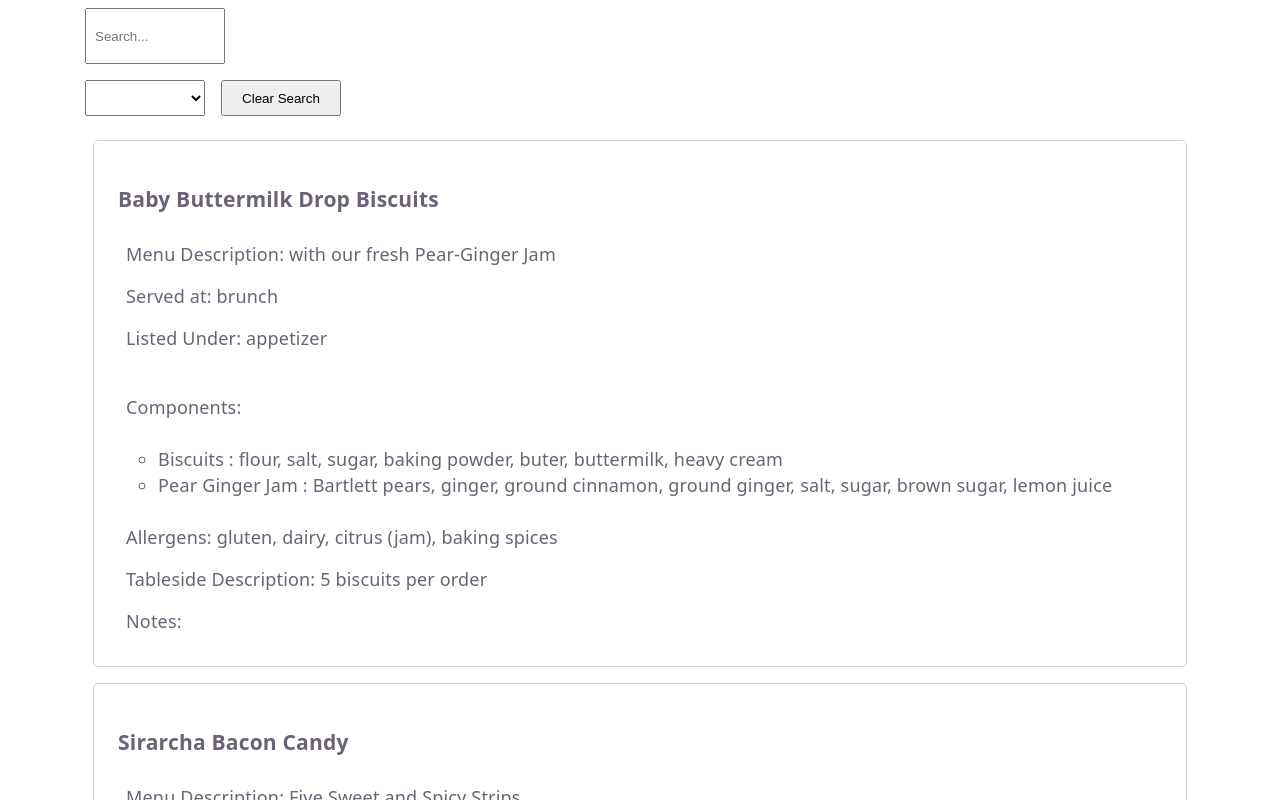
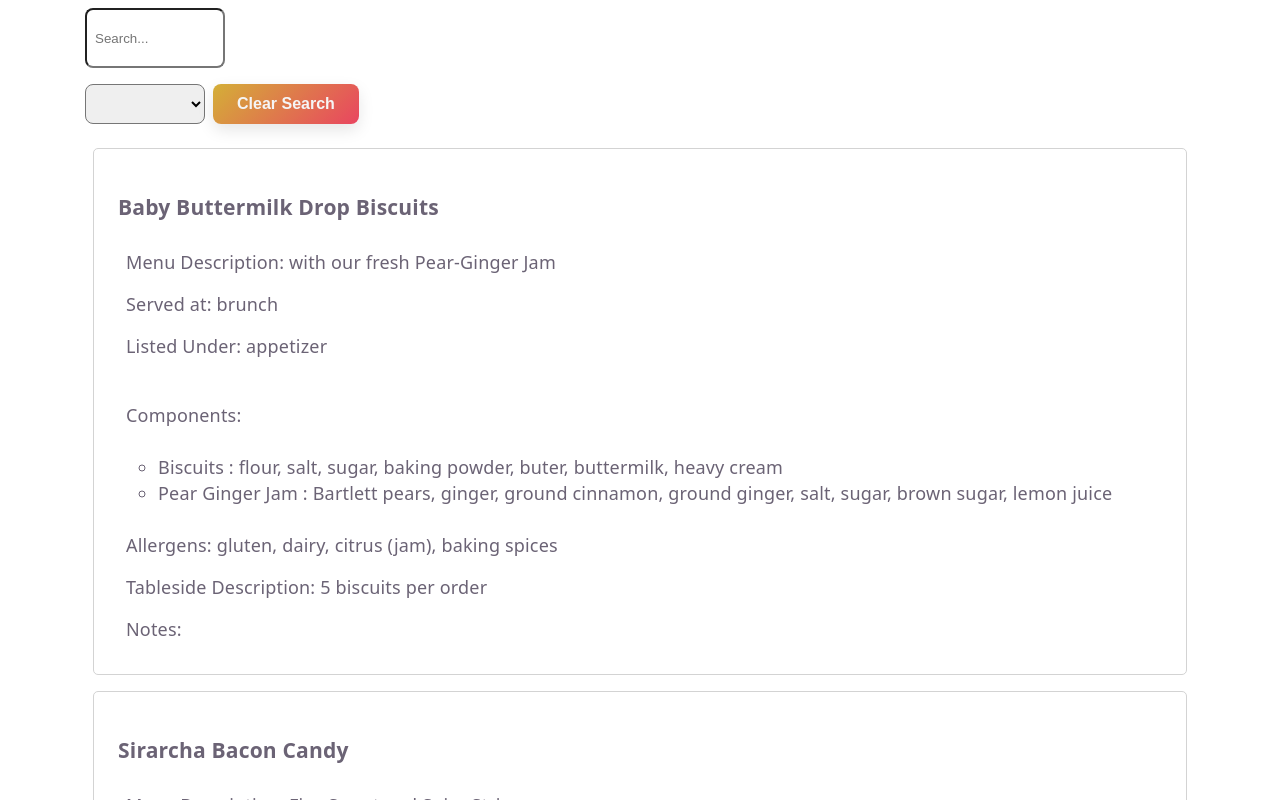
Before and after one commit to amgallo1213/LoveMenu, a React (Vite) app: page / in a window 1280 px wide. Shown: the top 800 px of the page. Built offline with nearby package versions, Linux system fonts and the light colour scheme.

Commit message:
updates to css

```diff
--- a/src/App.css
+++ b/src/App.css
@@ -10,11 +10,45 @@ li  {
   list-style-type: circle;
 }
 
-.search-input, .select, button  {
-  height: 36px;
+.search-input, .select  {
+  height: 40px;
   width: 120px;
   margin: 8px;
   padding: 8px;
+  border-radius: 8px;
+}
+
+.button {
+  width: auto;
+  height: 40px;
+  background: linear-gradient(135deg, #d4af37, #e94560);
+  color: #f5f5f5;
+  /* font-family: 'IBM Plex Sans', sans-serif; */
+  font-size: 16px;
+  font-weight: 600;
+  border-radius: 8px;
+  border: none;
+  padding: 12px 24px;
+  box-shadow: 0px 6px 16px 0px rgba(0,0,0,0.1);
+  transition: all 0.3s ease;
+  cursor: pointer;
+  display: inline-flex;
+  user-select: auto;
+  position: relative;
+  overflow: hidden;
+  align-items: center;
+  justify-content: center;
+  line-height: 1;
+}
+
+.button:hover {
+  transform: translateY(-3px);
+  background: linear-gradient(135deg, #e94560, #e94560);
+  color: #ffffff;
+}
+
+.button:active {
+  transform: scale(0.96);
 }
 
 
--- a/src/components/MenuMain.jsx
+++ b/src/components/MenuMain.jsx
@@ -66,7 +66,7 @@ const MenuMain = ({ foods, drinks }) => {
                         )}
                     </select>
 
-                    <button onClick={clearSearch}>Clear Search</button>
+                    <button className="button" onClick={clearSearch}>Clear Search</button>
                 </div>
 
             </section>
```
